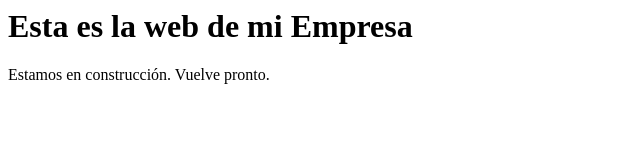
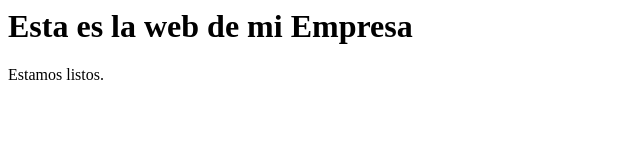
Before and after one commit to eliamoral/PaginaCliente, a plain HTML site: page index.html in a window 1280 px wide. Shown: the whole page, without its empty margins (0-640 px from the left). Drawn offline with Linux system fonts and the light colour scheme.

Commit message:
El sitio web esta listo

```diff
--- a/index.html
+++ b/index.html
@@ -4,6 +4,6 @@
 </head>
 <body>
 <h1>Esta es la web de mi Empresa</h1>
-<p>Estamos en construcción. Vuelve pronto.</p>
+<p>Estamos listos.</p>
 </body>
 </html>
```
